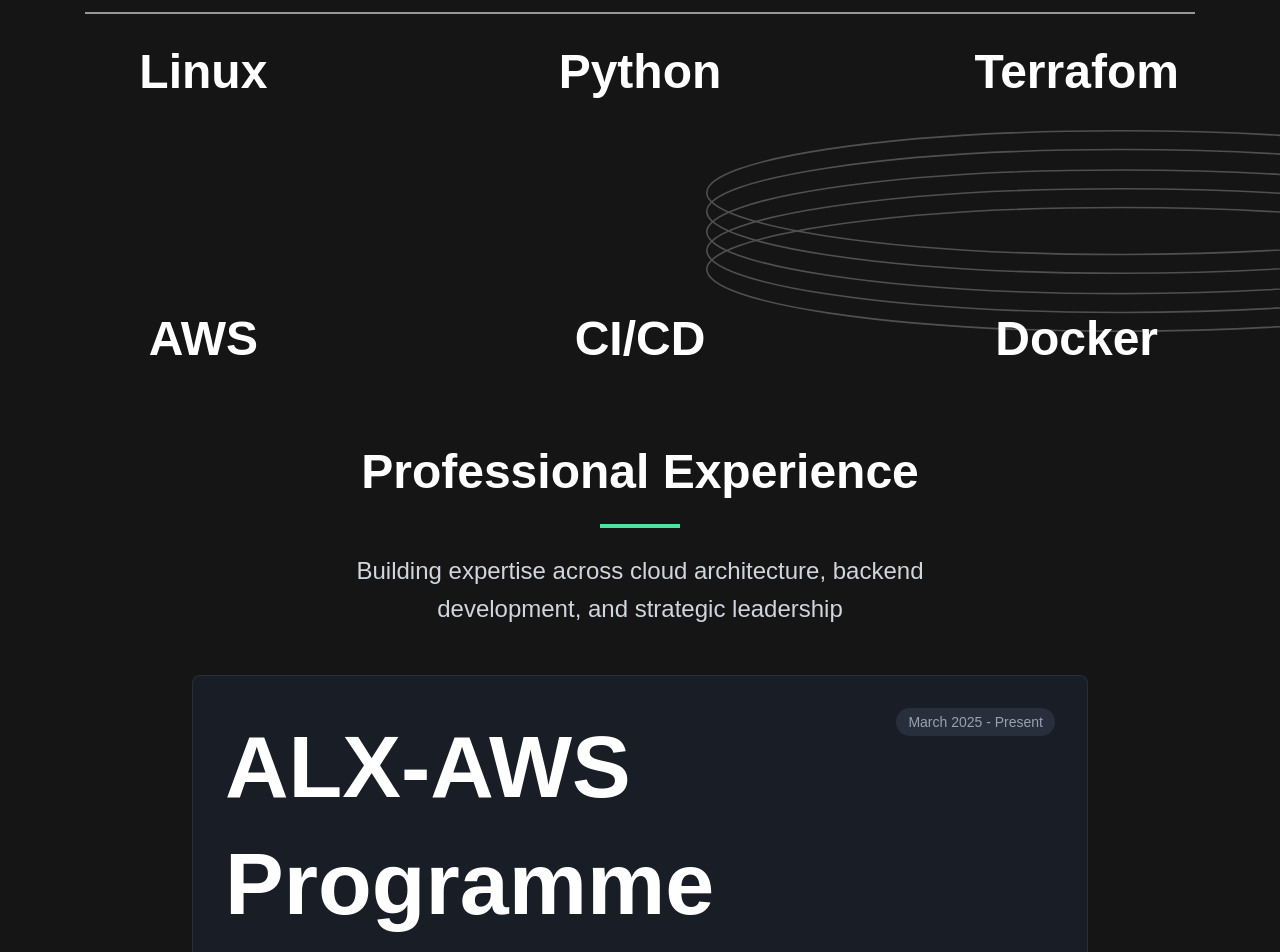
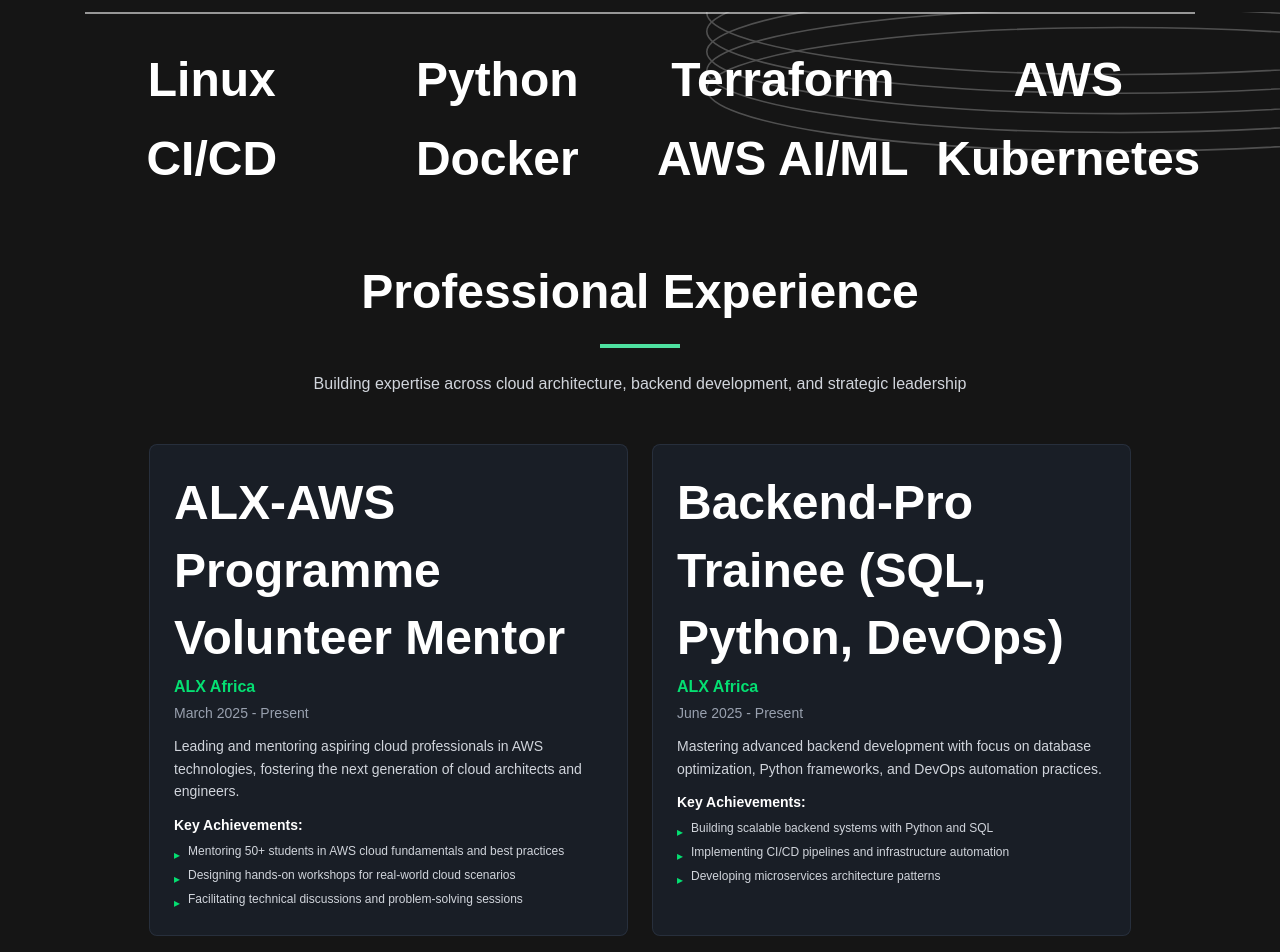
Before and after one commit to Masterpitan/resume-website-adepitan, a React (Vite) app: page / in a window 1280 px wide. Shown: the part 1040-1992 px from the top of the page. Built offline with nearby package versions, Linux system fonts and the light colour scheme.

Commit message:
Refactoring website

```diff
--- a/src/components/Experience.tsx
+++ b/src/components/Experience.tsx
@@ -63,12 +63,12 @@ function Experience() {
           Professional Experience
         </h2>
         <div className="bg-green-500 h-[4px] w-20 mx-auto mb-6" />
-        <p className="text-gray-300 text-lg max-w-2xl mx-auto">
+        <p className="text-gray-300 text-base max-w-2xl mx-auto">
           Building expertise across cloud architecture, backend development, and strategic leadership
         </p>
       </div>
 
-      <div className="max-w-4xl mx-auto">
+      <div className="grid grid-cols-1 md:grid-cols-2 gap-6 max-w-6xl mx-auto">
         {experiences.map((exp, index) => (
           <motion.div
             key={index}
@@ -76,34 +76,31 @@ function Experience() {
             whileInView={{ opacity: 1, y: 0 }}
             transition={{ duration: 0.6, delay: index * 0.1 }}
             viewport={{ once: true }}
-            className="mb-12 last:mb-0"
           >
-            <div className="bg-gray-800/50 backdrop-blur-sm rounded-lg p-6 md:p-8 border border-gray-700/50 hover:border-green-500/30 transition-all duration-300">
-              <div className="flex flex-col md:flex-row md:items-start md:justify-between mb-4">
-                <div className="mb-2 md:mb-0">
-                  <h3 className="text-xl md:text-2xl font-bold text-white mb-1">
-                    {exp.title}
-                  </h3>
-                  <p className="text-green-400 font-semibold text-lg">
-                    {exp.company}
-                  </p>
-                </div>
-                <span className="text-gray-400 font-medium bg-gray-700/50 px-3 py-1 rounded-full text-sm whitespace-nowrap">
+            <div className="bg-gray-800/50 backdrop-blur-sm rounded-lg p-4 md:p-6 border border-gray-700/50 hover:border-green-500/30 transition-all duration-300 h-full">
+              <div className="flex flex-col mb-3">
+                <h3 className="text-lg md:text-xl font-bold text-white mb-1">
+                  {exp.title}
+                </h3>
+                <p className="text-green-400 font-semibold text-base">
+                  {exp.company}
+                </p>
+                <span className="text-gray-400 font-medium text-sm mt-1">
                   {exp.period}
                 </span>
               </div>
 
-              <p className="text-gray-300 text-base md:text-lg mb-4 leading-relaxed">
+              <p className="text-gray-300 text-sm mb-3 leading-relaxed">
                 {exp.description}
               </p>
 
-              <div className="space-y-2">
-                <h4 className="text-white font-semibold mb-3">Key Achievements:</h4>
-                <ul className="space-y-2">
+              <div>
+                <h4 className="text-white font-semibold mb-2 text-sm">Key Achievements:</h4>
+                <ul className="space-y-1">
                   {exp.highlights.map((highlight, idx) => (
                     <li key={idx} className="flex items-start text-gray-300">
-                      <span className="text-green-400 mr-3 mt-1 text-sm">▸</span>
-                      <span className="text-sm md:text-base">{highlight}</span>
+                      <span className="text-green-400 mr-2 mt-1 text-xs">▸</span>
+                      <span className="text-xs">{highlight}</span>
                     </li>
                   ))}
                 </ul>
--- a/src/components/Skills.tsx
+++ b/src/components/Skills.tsx
@@ -14,7 +14,7 @@ const skills: ISkills[] = [
   },
   {
     id: "3",
-    tag: "Terrafom",
+    tag: "Terraform",
   },
   {
     id: "4",
@@ -28,6 +28,14 @@ const skills: ISkills[] = [
     id: "6",
     tag: "Docker",
   },
+  {
+    id: "7",
+    tag: "AWS AI/ML",
+  },
+  {
+    id: "8",
+    tag: "Kubernetes",
+  },
 ];
 
 function Skills() {
@@ -36,7 +44,7 @@ function Skills() {
       <div className="lg:max-w-[1110px] max-w-[90%] mx-auto ">
         <div className="bg-dark-200 w-full h-[2px]" />
 
-        <div className="grid lg:grid-cols-3 justify-items-center gap-y-5 md:justify-start grid-cols-1 md:grid-cols-2 lg:gap-50  md:gap-y-25 lg;mt-18 mt-6">
+        <div className="grid lg:grid-cols-4 justify-items-center gap-y-3 md:justify-start grid-cols-2 md:grid-cols-3 lg:gap-x-8 md:gap-x-6 gap-x-4 lg:mt-8 mt-6">
           {skills?.map(item => {
             return (
               <div key={item?.id}>
```
